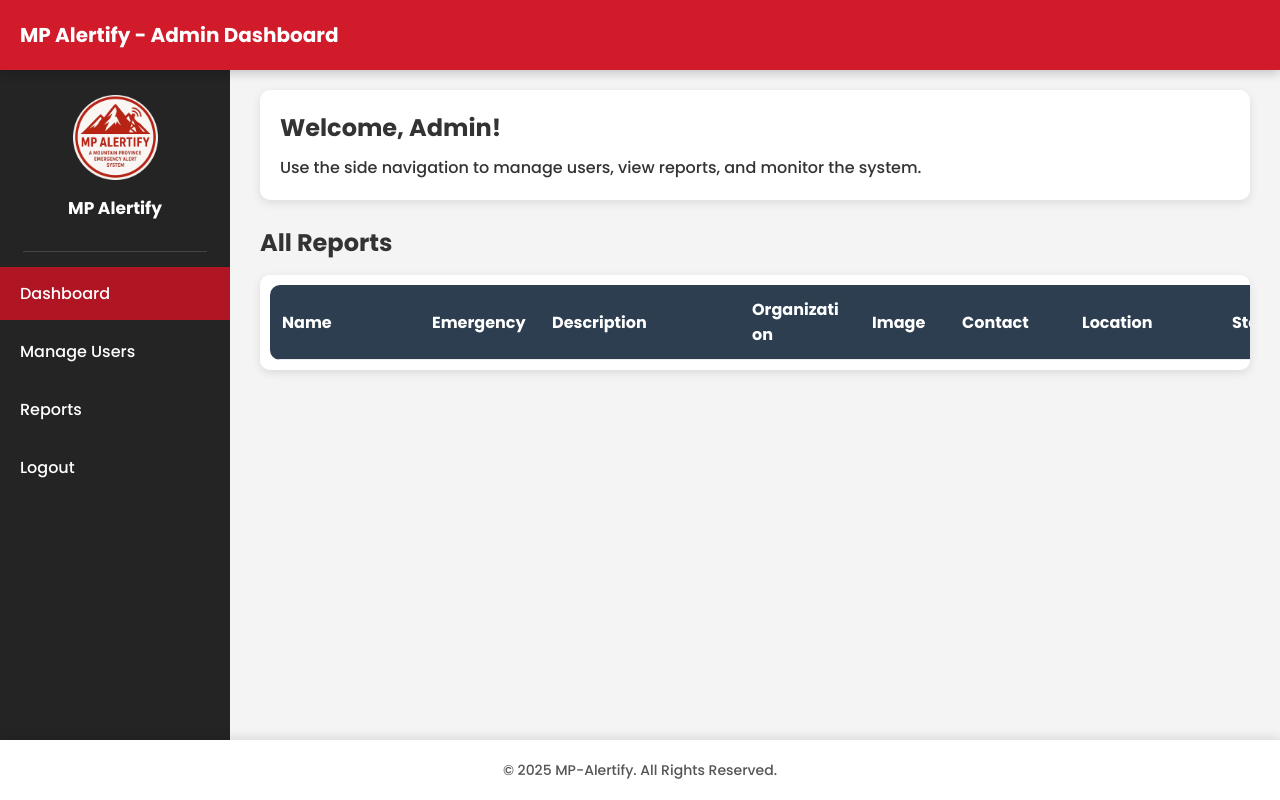
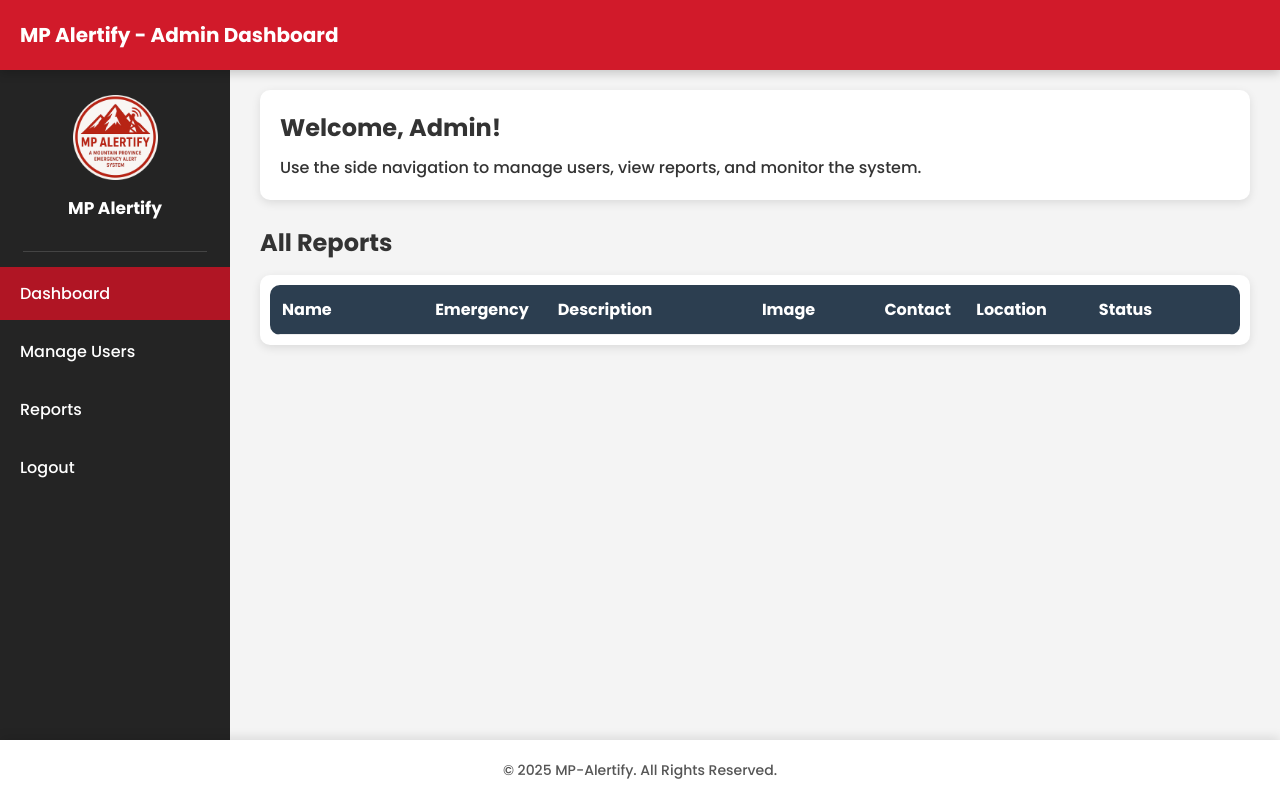
Before and after one commit to ZyaXielle04/MP-Alertify-Web, a Flask app: page /admin/reports in a window 1280 px wide. Run offline with Flask 3, Linux system fonts and the light colour scheme; lists and menus that the app fills with data are empty; parts of the project's set-up code (start-up, migrations or seed data) failed here and were passed over; some libraries are stand-ins or nearby versions.

Commit message:
updated table removed organization

```diff
--- a/static/js/reports.js
+++ b/static/js/reports.js
@@ -334,7 +334,6 @@ document.addEventListener("DOMContentLoaded", () => {
                     const name = user.name || "Unknown User";
                     const contact = user.contact || "N/A";
                     const emergency = r.emergency === "Others" ? r.otherEmergency : r.emergency;
-                    const org = r.organization || "N/A";
                     const description = r.additionalMessage || "No description";
                     const imageUrl = r.imageUrl || "";
 
--- a/templates/admin/reports.html
+++ b/templates/admin/reports.html
@@ -62,7 +62,6 @@
               <th>Name</th>
               <th>Emergency</th>
               <th>Description</th>
-              <th>Organization</th>
               <th>Image</th>
               <th>Contact</th>
               <th>Location</th>
```
